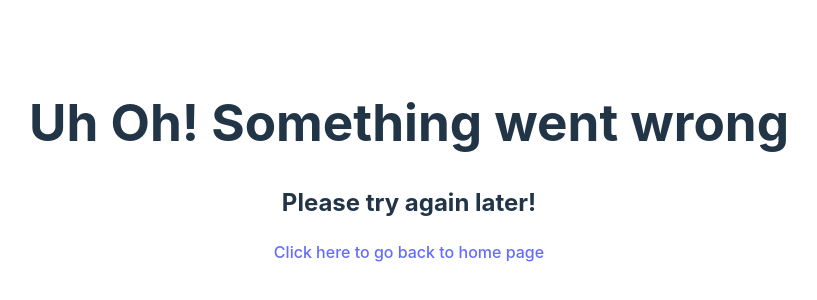
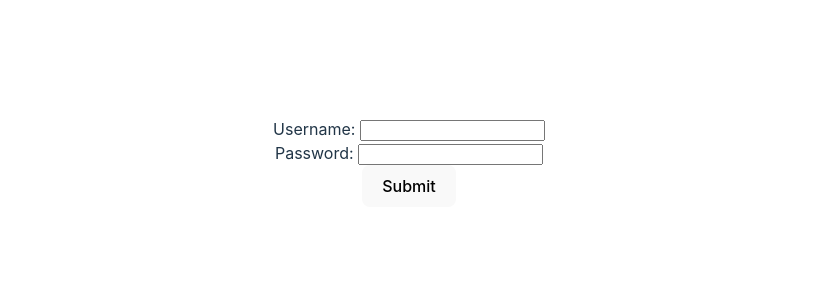
Before and after one commit to Bchow2001/blog-api-clients, a React (Vite) app in the folder blog-read-frontend/: page /users/logIn in a window 1280 px wide. Shown: the part 238-538 px from the top of the page, without its empty margins (231-1048 px from the left). Built offline with nearby package versions, Linux system fonts and the light colour scheme.

Commit message:
Add LogIn page and localstorage for accessToken

```diff
--- a/blog-read-frontend/src/App.jsx
+++ b/blog-read-frontend/src/App.jsx
@@ -21,6 +21,7 @@ function PostItem({ post }) {
 }
 
 function PostList({ posts }) {
+	if (posts.length !== 0) {
 		return (
 			<ul>
 				{posts.map((post) => {
@@ -28,6 +29,9 @@ function PostList({ posts }) {
 				})}
 			</ul>
 		);
+	} else {
+		return <h2>No Posts Found!</h2>;
+	}
 }
 
 function App() {
--- a/blog-read-frontend/src/Router.jsx
+++ b/blog-read-frontend/src/Router.jsx
@@ -5,6 +5,7 @@ import {
 } from "react-router-dom";
 import App from "./App";
 import Post from "./components/Post";
+import LogIn from "./components/LogIn";
 import ErrorPage from "./components/ErrorPage";
 import "./index.css";
 
@@ -17,6 +18,8 @@ const Router = () => {
 		},
 		{ path: "/posts", element: <App /> },
 		{ path: "/posts/:postId", element: <Post /> },
+		{ path: "/users/logIn", element: <LogIn /> },
+		{ path: "/error", element: <ErrorPage /> },
 	]);
 	return <RouterProvider router={router} />;
 };
--- a/blog-read-frontend/src/components/ErrorPage.jsx
+++ b/blog-read-frontend/src/components/ErrorPage.jsx
@@ -1,10 +1,13 @@
 import { Link } from "react-router-dom";
+import { useLocation } from "react-router-dom";
 
 function ErrorPage() {
+	const location = useLocation();
 	return (
 		<>
 			<h1>Uh Oh! Something went wrong</h1>
-			<h2>Please try again later!</h2>
+			<h2>{location.state.message}</h2>
+			<h3>Please try again later!</h3>
 			<Link to="/">Click here to go back to home page</Link>
 		</>
 	);
--- /dev/null
+++ b/blog-read-frontend/src/components/LogIn.jsx
@@ -0,0 +1,64 @@
+import { useState } from "react";
+
+function LogIn() {
+	const [username, setUsername] = useState("");
+	const [password, setPassword] = useState("");
+
+	const handleSubmit = async (e) => {
+		e.preventDefault();
+		const requestOptions = {
+			method: "POST",
+			headers: { "Content-Type": "application/json" },
+			mode: "cors",
+			body: JSON.stringify({
+				username: username,
+				password: password,
+			}),
+		};
+		try {
+			let response = await fetch(
+				"http://localhost:3000/api/users/login",
+				requestOptions,
+			);
+			response = await response.json();
+			setUsername("");
+			setPassword("");
+			const access = response.accessToken;
+			localStorage.setItem("accessToken", access);
+		} catch (e) {
+			console.log(e);
+		}
+	};
+
+	return (
+		<>
+			<form onSubmit={handleSubmit}>
+				<div className="form-group">
+					<label htmlFor="username">Username: </label>
+					<input
+						type="input"
+						name="username"
+						id="username"
+						autoComplete="username"
+						value={username}
+						onChange={(e) => setUsername(e.target.value)}
+					/>
+				</div>
+				<div className="form-group">
+					<label htmlFor="password">Password: </label>
+					<input
+						type="password"
+						name="password"
+						id="password"
+						autoComplete="password"
+						value={password}
+						onChange={(e) => setPassword(e.target.value)}
+					/>
+				</div>
+				<button type="submit">Submit</button>
+			</form>
+		</>
+	);
+}
+
+export default LogIn;
--- a/blog-read-frontend/src/components/Post.jsx
+++ b/blog-read-frontend/src/components/Post.jsx
@@ -1,5 +1,5 @@
 import { useEffect, useState } from "react";
-import { useParams } from "react-router-dom";
+import { Navigate, useParams } from "react-router-dom";
 
 function CommentItem({ comment }) {
 	return (
@@ -45,7 +45,10 @@ function Post() {
 		fetchPost();
 	}, [postId]);
 
-	if (post != null) {
+	if (post === undefined) {
+		const message = "Post was not found";
+		return <Navigate to="/error" state={{ message: message }} />;
+	} else if (post !== null) {
 		return (
 			<>
 				<h1>{post.title}</h1>
```
Also changed, not shown: 1 other file (tests, documents, lock files or other folders). Lines whose indentation alone changed are shown as unchanged.
